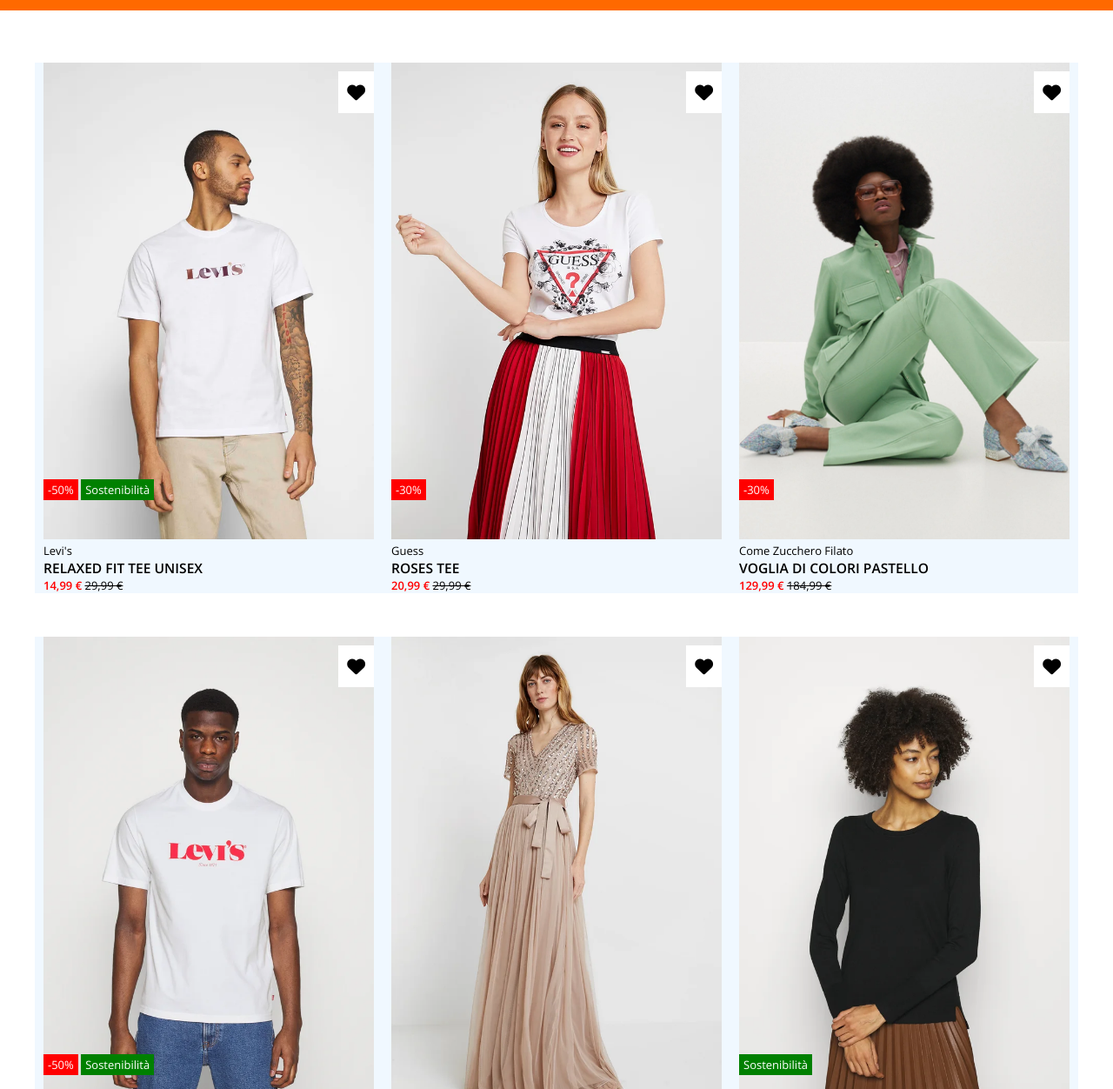
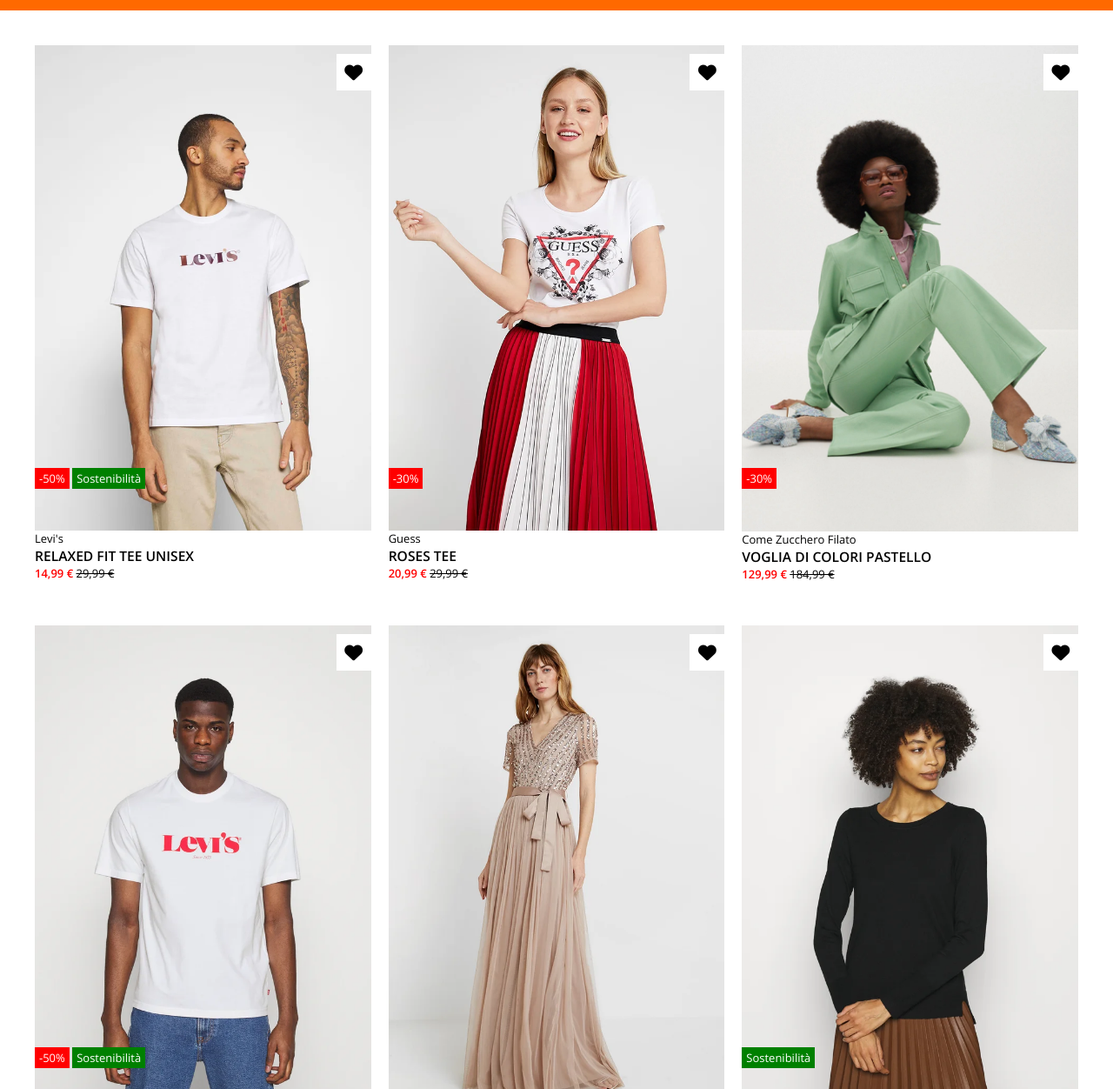
Before and after one commit to Samuelec14/html-css-boolando, a plain HTML site: page index.html in a window 1280 px wide. Shown: the part 68-1320 px from the top of the page at 87% size. Drawn offline with nearby package versions, Linux system fonts and the light colour scheme.

Commit message:
project completed

```diff
--- a/css/style.css
+++ b/css/style.css
@@ -32,7 +32,7 @@
         color: white;
     }
     main section div .product-box{
-        padding: 0 10px;
+        /* margin: 0 10px; */
         position: relative;
         font-size: small;
         margin-bottom: 50px;
@@ -40,10 +40,12 @@
     main section div .wishlist{
         background-color: white;
         position: absolute;
+        width: 40px;
         top: 10px;
-        right: 10px;
+        right: 0px;
         font-size: 1.6em;
-        padding: 10px;
+        text-align: center;
+        padding: 7px 0;
     }
 
     main section div div div .info{
@@ -76,8 +78,11 @@
     header{
         background-color: #ff6900;
         padding: 15px;
-        margin-bottom: 60px;
-        /* position: fixed; */
+        position: fixed;
+        width: 100%;
+        top: 0;
+        left: 0;
+        z-index: 1;
     }
 
     header .my-row{
@@ -105,14 +110,35 @@
         padding: 0 5px;
     }
 
-    /* SECTION
+    /* MAIN
     */
-        main section div .image-box{
-            height: 400px;
+        main{
+            margin-top: 120px;
         }
-        main section div img{
-            width: 100%;
-        }
+
+        /* SECTION
+        */
+            main section div img{
+                width: 100%;
+                display: block;
+            }
+            main section .column-1-3{
+                margin: 0 10px;
+                width: calc((100% / 3) - 20px);
+            }
+            main section .my-row{
+                margin-left: -10px;
+                margin-right: -10px;
+            }
+            main section div .secondary-img{
+                display: none;
+            }
+            main section div .product-box:hover .primary-img{
+                display: none;
+            }
+            main section div .product-box:hover .secondary-img{
+                display: block;
+            }
 
     /* FOOTER
     */
@@ -151,9 +177,9 @@
     /* header{
         height: 70px;
     } */
-    main section div[class="product-box column-1-3"]{
+    /* main section div[class="product-box column-1-3"]{
         background-color: aliceblue;
-    }
+    } */
     /* main section div .wishlist{
         width: 40px;
         height: 40px;
--- a/index.html
+++ b/index.html
@@ -52,7 +52,8 @@
                     <div class="my-row">
 
                         <div class="product-box column-1-3">
-                            <img src="img/1.webp" alt="modello-1">
+                            <img class="primary-img" src="img/1.webp" alt="modello-1">
+                            <img class="secondary-img" src="img/1b.webp" alt="modello-1-2">
                             <div>Levi's</div>
                             <div class="description">RELAXED FIT TEE UNISEX</div>
                             <div>
@@ -68,7 +69,8 @@
                         </div>
 
                         <div class="product-box column-1-3">
-                            <img src="img/2.webp" alt="modello-1">
+                            <img class="primary-img" src="img/2.webp" alt="modello-2">
+                            <img class="secondary-img" src="img/2b.webp" alt="modello-2-2">
                             <div>Guess</div>
                             <div class="description">ROSES TEE</div>
                             <div>
@@ -83,7 +85,8 @@
                         </div>
 
                         <div class="product-box column-1-3">
-                            <img src="img/3.webp" alt="modello-1">
+                            <img class="primary-img" src="img/3.webp" alt="modello-3">
+                            <img class="secondary-img" src="img/3b.webp" alt="modello-3-2">
                             <div>Come Zucchero Filato</div>
                             <div class="description">VOGLIA DI COLORI PASTELLO</div>
                             <div>
@@ -98,7 +101,8 @@
                         </div>
 
                         <div class="product-box column-1-3">
-                            <img src="img/4.webp" alt="modello-1">
+                            <img class="primary-img" src="img/4.webp" alt="modello-4">
+                            <img class="secondary-img" src="img/4b.webp" alt="modello-4-2">
                             <div>Levi's</div>
                             <div class="description">TEE UNISEX</div>
                             <div>
@@ -114,7 +118,8 @@
                         </div>
 
                         <div class="product-box column-1-3">
-                            <img src="img/5.webp" alt="modello-1">
+                            <img class="primary-img" src="img/5.webp" alt="modello-5">
+                            <img class="secondary-img" src="img/5b.webp" alt="modello-5-2">
                             <div>Maya Deluxe</div>
                             <div class="description">STRIPS BODICE</div>
                             <div>
@@ -126,7 +131,8 @@
                         </div>
 
                         <div class="product-box column-1-3">
-                            <img src="img/6.webp" alt="modello-1">
+                            <img class="primary-img" src="img/6.webp" alt="modello-6">
+                            <img class="secondary-img" src="img/6b.webp" alt="modello-6-2">
                             <div>Esprit</div>
                             <div class="description">MAGLIONE-BLACK</div>
                             <div>
```
